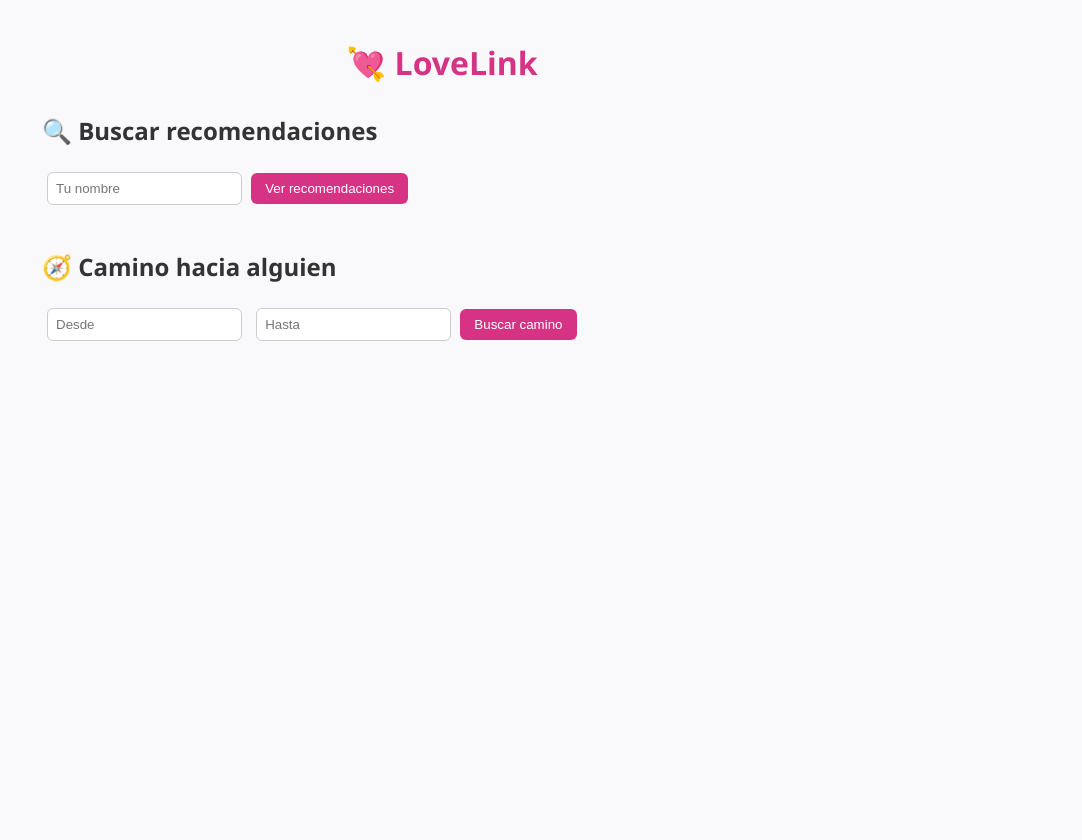
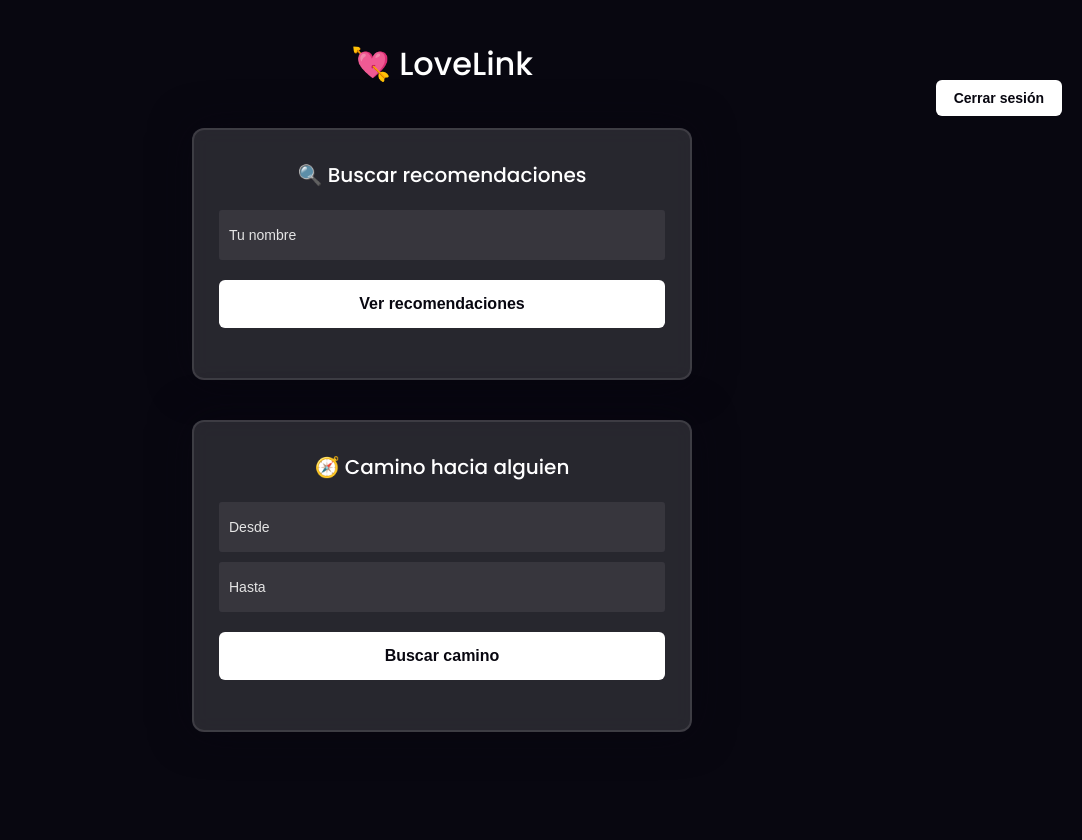
Before and after one commit to axeelbl/LoveLink, a FastAPI app: template templates/index.html in a window 1280 px wide. Shown: the whole page, without its empty margins (198-1280 px from the left). Before the commit the page ends 341 px from the top, so only its background shows below. Run offline with FastAPI, Linux system fonts and the light colour scheme; the template is opened without the code that fills it, so the values that code supplies are empty.

Commit message:
v0.6.2 FASE 6 COMPLETED  All Works

```diff
--- a/main.py
+++ b/main.py
@@ -1,7 +1,7 @@
 from fastapi import Depends, FastAPI, HTTPException, Request
 from fastapi.staticfiles import StaticFiles
 from fastapi.templating import Jinja2Templates
-from fastapi.responses import HTMLResponse
+from fastapi.responses import HTMLResponse, RedirectResponse
 from neo4j import GraphDatabase
 from pydantic import BaseModel, EmailStr
 import os
@@ -12,6 +12,7 @@ from auth.users_db import create_user
 from auth.login import login_user
 from fastapi.security import OAuth2PasswordRequestForm
 from auth.jwt_handler import decode_access_token
+from starlette.middleware.base import BaseHTTPMiddleware
 
 
 load_dotenv()
@@ -24,7 +25,23 @@ driver = GraphDatabase.driver(NEO4J_URI, auth=(NEO4J_USERNAME, NEO4J_PASSWORD))
 
 app = FastAPI()
 
-# Soporte para archivos estáticos y plantillas
+#FRONTEND
+
+# Middleware para proteger el acceso a /
+class AuthMiddleware(BaseHTTPMiddleware):
+    async def dispatch(self, request: Request, call_next):
+        if request.url.path == "/":
+            token = request.cookies.get("access_token")
+            if not token:
+                return RedirectResponse("/login-page")
+            try:
+                decode_access_token(token)
+            except Exception:
+                return RedirectResponse("/login-page")
+        return await call_next(request)
+
+app.add_middleware(AuthMiddleware)
+
 app.mount("/static", StaticFiles(directory="static"), name="static")
 templates = Jinja2Templates(directory="templates")
 
@@ -32,6 +49,17 @@ templates = Jinja2Templates(directory="templates")
 def index(request: Request):
     return templates.TemplateResponse("index.html", {"request": request})
 
+@app.get("/login-page", response_class=HTMLResponse)
+def login_page(request: Request):
+    return templates.TemplateResponse("login.html", {"request": request})
+
+@app.get("/register-page", response_class=HTMLResponse)
+def register_page(request: Request):
+    return templates.TemplateResponse("register.html", {"request": request})
+
+
+
+#FUNCIONES API-BACKEND
 
 # --- Endpoint para obtener todas las personas en la base de datos. ---
 @app.get("/persons/")
@@ -151,7 +179,7 @@ def get_path_to_person(from_name: str, to_name: str):
     except Exception as e:
         raise HTTPException(status_code=500, detail=str(e))
 
-# --- Endpoint para registranos ---
+# --- Endpoint para registrarnos ---
 @app.post("/register")
 def register(user: UserCreate):
     try:
@@ -171,3 +199,10 @@ def login(form_data: OAuth2PasswordRequestForm = Depends()):
 @app.get("/me")
 def get_current_user(token_data: dict = Depends(decode_access_token)):
     return {"email": token_data["sub"], "name": token_data.get("name")}
+
+# --- Endpoint para cerrar sesión ---
+@app.get("/logout")
+def logout():
+    response = RedirectResponse(url="/login-page", status_code=303)
+    response.delete_cookie("access_token")
+    return response
--- a/static/script.js
+++ b/static/script.js
@@ -1,6 +1,8 @@
 async function getRecommendations() {
   const name = document.getElementById("rec-name").value;
-  const res = await fetch(`/recommendations/${name}`);
+  const res = await fetch(`/recommendations/${name}`, {
+    credentials: "include"
+  });
   const data = await res.json();
 
   const list = document.getElementById("recommendation-list");
@@ -13,12 +15,11 @@ async function getRecommendations() {
     if (typeof person === "string") {
       card.textContent = person;
     } else {
-      card.innerHTML = `
-        <strong>${person.name}</strong><br>
+      card.innerHTML =
+        `<strong>${person.name}</strong><br>
         Edad: ${person.age}<br>
         Género: ${person.gender}<br>
-        Intereses: ${person.interests.join(", ")}
-      `;
+        Intereses: ${person.interests.join(", ")}`;
     }
 
     list.appendChild(card);
@@ -28,7 +29,9 @@ async function getRecommendations() {
 async function getPath() {
   const from = document.getElementById("from-name").value;
   const to = document.getElementById("to-name").value;
-  const res = await fetch(`/path-to/${from}/${to}`);
+  const res = await fetch(`/path-to/${from}/${to}`, {
+    credentials: "include"
+  });
   const data = await res.json();
 
   const list = document.getElementById("path-results");
@@ -48,3 +51,12 @@ async function getPath() {
     }
   });
 }
+
+function logout() {
+  fetch("/logout", {
+    method: "GET",
+    credentials: "include"
+  }).then(() => {
+    window.location.href = "/login-page";
+  });
+}
--- a/static/styles.css
+++ b/static/styles.css
@@ -1,73 +1,166 @@
-body {
-  font-family: 'Segoe UI', sans-serif;
-  background: #f9f9fc;
-  color: #333;
-  padding: 20px;
-  max-width: 800px;
-  margin: auto;
+/* Reset básico */
+*,
+*:before,
+*:after {
+  padding: 0;
+  margin: 0;
+  box-sizing: border-box;
 }
 
-h1 {
-  text-align: center;
-  color: #d63384;
+body {
+  background-color: #080710;
+  font-family: 'Poppins', sans-serif;
+  min-height: 100vh;
+  overflow-x: hidden;
+  color: #ffffff;
+  position: relative;
 }
 
-section {
-  margin-top: 30px;
+/* Fondo decorativo */
+.background {
+  width: 430px;
+  height: 520px;
+  position: absolute;
+  transform: translate(-50%, -50%);
+  left: 50%;
+  top: 50%;
+  z-index: -1;
+}
+.background .shape {
+  height: 200px;
+  width: 200px;
+  position: absolute;
+  border-radius: 50%;
+}
+.shape:first-child {
+  background: linear-gradient(#1845ad, #23a2f6);
+  left: -80px;
+  top: -80px;
+}
+.shape:last-child {
+  background: linear-gradient(to right, #ff512f, #f09819);
+  right: -30px;
+  bottom: -80px;
 }
 
+/* Título principal */
+h1 {
+  font-size: 32px;
+  font-weight: 500;
+  text-align: center;
+  color: #ffffff;
+  margin: 40px 0 20px;
+}
+
+/* Secciones */
+section {
+  max-width: 500px;
+  background-color: rgba(255, 255, 255, 0.13);
+  margin: 40px auto;
+  padding: 30px 25px;
+  border-radius: 12px;
+  backdrop-filter: blur(10px);
+  border: 2px solid rgba(255, 255, 255, 0.1);
+  box-shadow: 0 0 40px rgba(8, 7, 16, 0.6);
+}
+
+section h2 {
+  font-size: 20px;
+  font-weight: 500;
+  margin-bottom: 20px;
+  text-align: center;
+}
+
+/* Inputs */
 input {
-  padding: 8px;
-  margin: 5px;
-  border: 1px solid #ccc;
+  display: block;
+  width: 100%;
+  height: 50px;
+  background-color: rgba(255, 255, 255, 0.07);
+  border-radius: 3px;
+  padding: 0 10px;
+  margin-top: 10px;
+  font-size: 14px;
+  font-weight: 300;
+  color: #ffffff;
+  border: none;
+}
+input::placeholder {
+  color: #e5e5e5;
+}
+
+/* Botones */
+button {
+  margin-top: 20px;
+  width: 100%;
+  background-color: #ffffff;
+  color: #080710;
+  padding: 15px 0;
+  font-size: 16px;
+  font-weight: 600;
+  border-radius: 6px;
+  cursor: pointer;
+  transition: background-color 0.3s ease;
+  border: none;
+}
+button:hover {
+  background-color: #e0e0e0;
+}
+
+/* Botón cerrar sesión */
+.logout-button,
+button[onclick="logout()"] {
+  position: absolute;
+  top: 20px;
+  right: 20px;
+  width: auto;
+  padding: 10px 18px;
+  font-size: 14px;
+  font-weight: 600;
+  background-color: #ffffff;
+  color: #080710;
   border-radius: 6px;
 }
-
-button {
-  padding: 8px 14px;
-  background-color: #d63384;
-  color: white;
-  border: none;
-  border-radius: 6px;
-  cursor: pointer;
+.logout-button:hover,
+button[onclick="logout()"]:hover {
+  background-color: #e0e0e0;
 }
 
-button:hover {
-  background-color: #c0266c;
-}
-
+/* Tarjetas de recomendaciones */
 .card-container {
   display: flex;
   flex-wrap: wrap;
-  gap: 12px;
-  margin-top: 10px;
+  gap: 16px;
+  margin-top: 20px;
+}
+.card {
+  background-color: rgba(255, 255, 255, 0.1);
+  border-radius: 10px;
+  padding: 15px;
+  color: #ffffff;
+  backdrop-filter: blur(8px);
+  min-width: 160px;
+  box-shadow: 0 0 12px rgba(0, 0, 0, 0.3);
 }
 
-.card {
-  background: white;
-  border-radius: 8px;
-  padding: 10px;
-  box-shadow: 0 2px 5px rgba(0,0,0,0.1);
-  min-width: 160px;
-}
-
+/* Camino de nodos */
 .path-container {
   display: flex;
   flex-wrap: wrap;
   align-items: center;
-  gap: 8px;
-  margin-top: 10px;
+  gap: 10px;
+  margin-top: 20px;
 }
-
 .path-node {
-  background: #fff;
-  padding: 10px 15px;
-  border: 2px solid #6c63ff;
-  border-radius: 20px;
+  background-color: rgba(255, 255, 255, 0.1);
+  padding: 10px 18px;
+  border: 2px solid #a78bfa;
+  border-radius: 24px;
   font-weight: bold;
+  color: #ffffff;
+  backdrop-filter: blur(6px);
 }
-
 .path-arrow {
-  font-size: 20px;
-  color: #6c63ff;
+  font-size: 22px;
+  color: #a78bfa;
 }
--- a/templates/index.html
+++ b/templates/index.html
@@ -2,12 +2,20 @@
   <html lang="es">
   <head>
     <meta charset="UTF-8" />
+    <meta name="viewport" content="width=device-width, initial-scale=1.0" />
     <title>LoveLink</title>
+
+    <!-- Carga el CSS al estilo auth.css -->
+    <link rel="preconnect" href="https://fonts.googleapis.com">
+    <link rel="preconnect" href="https://fonts.gstatic.com" crossorigin>
+    <link href="https://fonts.googleapis.com/css2?family=Poppins:wght@300;500;600&display=swap" rel="stylesheet">
     <link rel="stylesheet" href="/static/styles.css" />
+
     <script defer src="/static/script.js"></script>
   </head>
   <body>
     <h1>💘 LoveLink</h1>
+    <button onclick="logout()" style="position: absolute; top: 20px; right: 20px;">Cerrar sesión</button>
 
     <section>
       <h2>🔍 Buscar recomendaciones</h2>
```
Also changed, not shown: auth/login.py (+13 -1 lines), static/auth.css (added, +132 -0 lines), templates/login.html (added, +53 -0 lines), templates/register.html (added, +68 -0 lines). Lines whose indentation alone changed are shown as unchanged.
